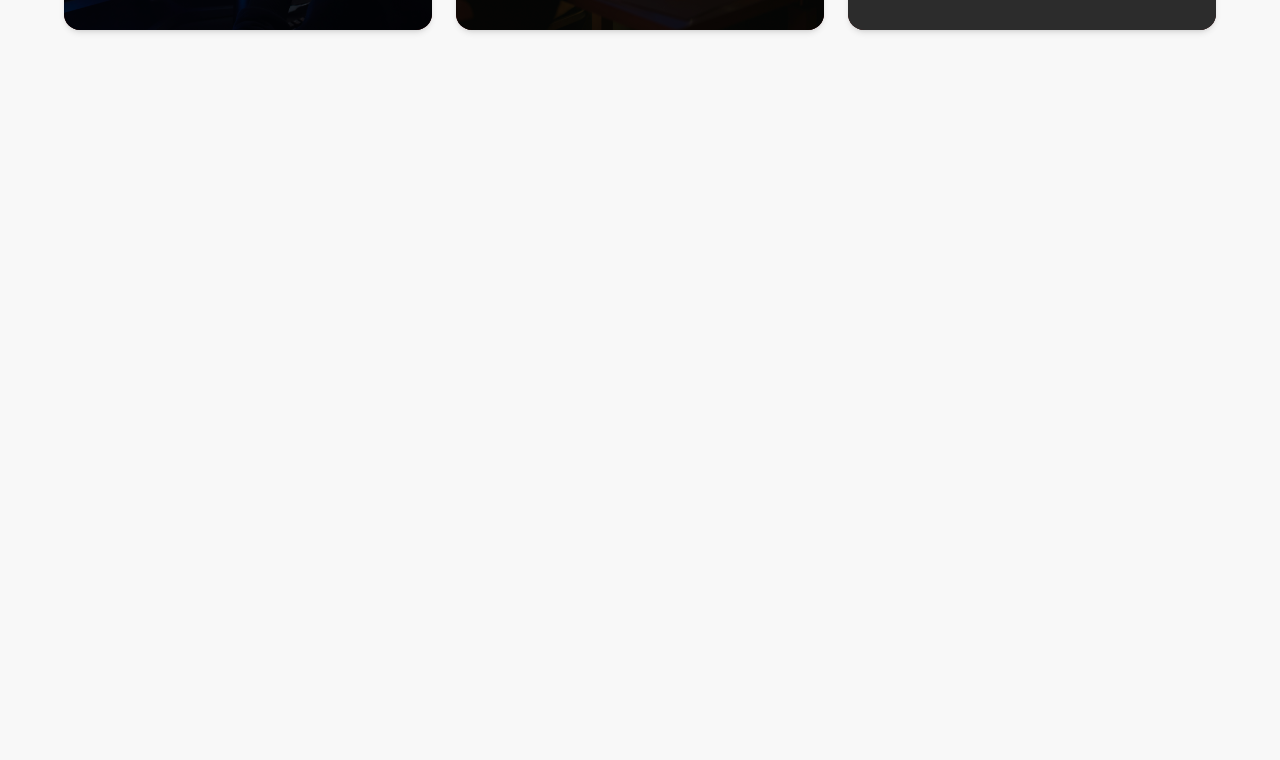
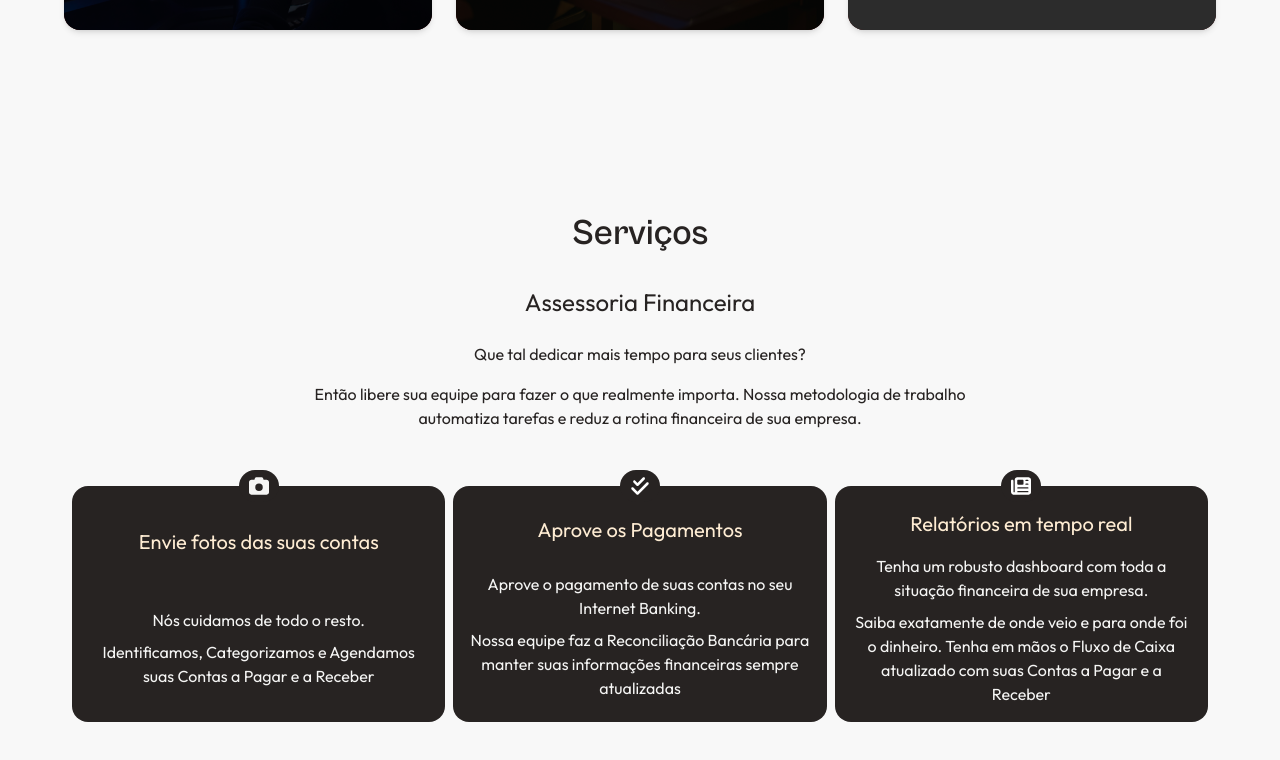
Before and after one commit to PedroVMLopes/cpmpaulista, a Next.js app: page / in a window 1280 px wide. Shown: the part 1594-2354 px from the top of the page. Built offline with nearby package versions, Linux system fonts and the light colour scheme; grey boxes are pictures that could not be loaded; a web font is replaced by a local one.

Commit message:
feat: seção de serviços implementada

```diff
--- a/app/page.tsx
+++ b/app/page.tsx
@@ -1,5 +1,6 @@
 import ComoTrabalhamos from "@/components/ComoTrabalhamos";
 import HeroImage from "@/components/HeroImage";
+import Servicos from "@/components/Servicos";
 
 export default function Home() {
   return (
@@ -15,6 +16,7 @@
       </div>
       <HeroImage />
       <ComoTrabalhamos />
+      <Servicos />
       <div className="h-[100vh]"></div>
     </div>
   );
--- /dev/null
+++ b/components/Servicos.tsx
@@ -0,0 +1,50 @@
+import { FaCamera, FaCheckDouble, FaNewspaper } from "react-icons/fa6";
+
+export default function Servicos() {
+    return (
+        <div className="mt-46 mx-2 md:mx-0 sm:w-[90%]">
+            <p className="text-4xl text-center w-full font-cabinet font-semibold">Serviços</p>
+
+            {/* Assessoria Financeira */}
+            <div className="text-center mt-4 flex flex-col items-center">
+                <h1 className="text-2xl py-4">Assessoria Financeira</h1>
+                <p className="p-2 md:max-w-[60%]">
+                    Que tal dedicar mais tempo para seus clientes?
+                </p>
+                <p className="p-2 md:max-w-[60%]">
+                    Então libere sua equipe para fazer o que realmente importa.
+                    Nossa metodologia de trabalho automatiza tarefas e reduz a rotina financeira de sua empresa.
+                </p>
+                <div className="grid grid-cols-1 md:grid-cols-3 w-full p-2 gap-8 md:gap-2 mt-10">
+                    {/* Grid 1 */}
+                    <div className="indicator w-full flex flex-col justify-around rounded-2xl bg-primary text-primary-content">
+                        <FaCamera className="indicator-item indicator-center bg-primary w-10 h-8 p-1.5 rounded-2xl"/>
+                        <p className="text-xl p-4 pt-6 pb-0 text-neutral-content">Envie fotos das suas contas</p>
+                        <div className="p-4 flex flex-col gap-2">
+                            <p>Nós cuidamos de todo o resto.</p>
+                            <p>Identificamos, Categorizamos e Agendamos suas Contas a Pagar e a Receber</p>
+                        </div>
+                    </div>
+                    {/* Grid 2 */}
+                    <div className="indicator w-full flex flex-col justify-around rounded-2xl bg-primary text-primary-content">
+                        <FaCheckDouble className="indicator-item indicator-center bg-primary text-white w-10 h-8 p-1.5 rounded-2xl"/>
+                        <p className="text-xl p-4 pt-6 pb-0 text-neutral-content">Aprove os Pagamentos</p>
+                        <div className="p-4 flex flex-col gap-2">
+                            <p>Aprove o pagamento de suas contas no seu Internet Banking.</p>
+                            <p>Nossa equipe faz a Reconciliação Bancária para manter suas informações financeiras sempre atualizadas</p>
+                        </div>
+                    </div>
+                    {/* Grid 3 */}
+                    <div className="indicator w-full flex flex-col justify-around rounded-2xl bg-primary text-primary-content">
+                        <FaNewspaper className="indicator-item indicator-center bg-primary text-white w-10 h-8 p-1.5 rounded-2xl"/>
+                        <p className="text-xl p-4 pt-6 pb-0 text-neutral-content">Relatórios em tempo real</p>
+                        <div className="p-4 flex flex-col gap-2">
+                            <p>Tenha um robusto dashboard com toda a situação financeira de sua empresa.</p>
+                            <p>Saiba exatamente de onde veio e para onde foi o dinheiro. Tenha em mãos o Fluxo de Caixa atualizado com suas Contas a Pagar e a Receber</p>
+                        </div>
+                    </div>
+                </div>
+            </div>
+        </div>
+    )
+}
```
